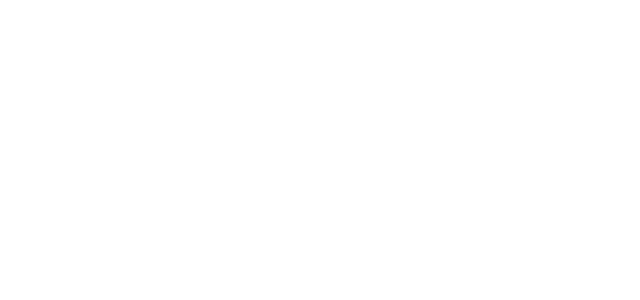
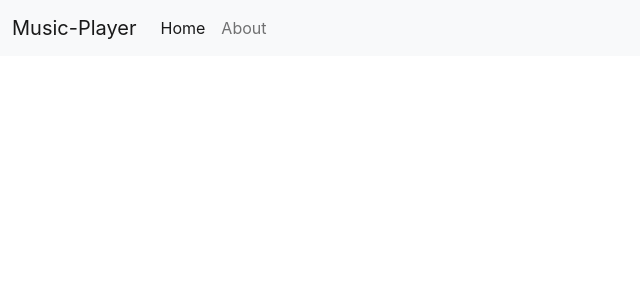
Before and after one commit to piyushparmar911/Music-Player, a React (Create React App) app: page / in a window 1280 px wide. Shown: the top 300 px of the page, without its empty margins (0-640 px from the left). Built offline with nearby package versions, Linux system fonts and the light colour scheme.

Commit message:
Navbar Component Created

```diff
--- a/src/App.js
+++ b/src/App.js
@@ -1,8 +1,10 @@
 import './App.css';
+import Navbar from './Components/Navbar';
 
 function App() {
   return (
     <>
+    <Navbar />
     </>
   );
 }
--- a/src/Components/Navbar.js
+++ b/src/Components/Navbar.js
@@ -0,0 +1,45 @@
+import React, { Component } from "react";
+import PropTypes from "prop-types";
+
+export class Navbar extends Component {
+  render() {
+    return (
+      <div>
+        <nav className="navbar navbar-expand-lg navbar-light bg-light">
+          <div className="container-fluid">
+            <a className="navbar-brand" href="#">
+              Music-Player
+            </a>
+            <button
+              className="navbar-toggler"
+              type="button"
+              data-bs-toggle="collapse"
+              data-bs-target="#navbarSupportedContent"
+              aria-controls="navbarSupportedContent"
+              aria-expanded="false"
+              aria-label="Toggle navigation"
+            >
+              <span className="navbar-toggler-icon"></span>
+            </button>
+            <div className="collapse navbar-collapse" id="navbarSupportedContent">
+              <ul className="navbar-nav me-auto mb-2 mb-lg-0">
+                <li className="nav-item">
+                  <a className="nav-link active" aria-current="page" href="#">
+                    Home
+                  </a>
+                </li>
+                <li className="nav-item">
+                  <a className="nav-link" href="#">
+                    About
+                  </a>
+                </li>
+              </ul>
+            </div>
+          </div>
+        </nav>
+      </div>
+    );
+  }
+}
+
+export default Navbar;
```
